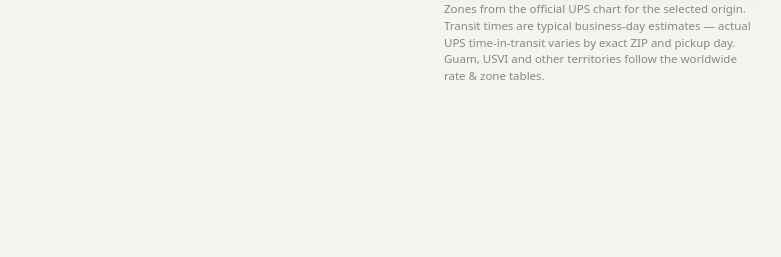
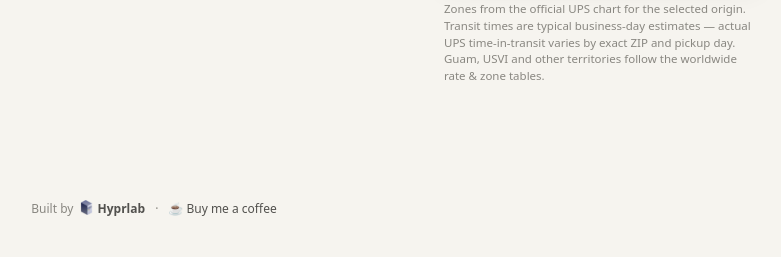
Before and after one commit to hyprlab/zonechart, a Flask app: page / in a window 1280 px wide. Shown: the part 543-800 px from the top of the page, without its empty margins (486-1267 px from the left). Run offline with Flask 3, Linux system fonts and the light colour scheme; data that the repository does not hold is empty; parts of the project's set-up code (start-up, migrations or seed data) failed here and were passed over.

Commit message:
Add Hyprlab branding footer; release 1.1.1
Unbranded variant lives on the 'unbranded' branch, published as
hyprlab/zonechart-unbranded.

Co-Authored-By: Claude Fable 5 <noreply@anthropic.com>

```diff
--- a/app/static/css/app.css
+++ b/app/static/css/app.css
@@ -484,6 +484,29 @@ body {
 .grid-legend span { display: flex; align-items: center; gap: 5px; }
 .cell-swatch { width: 10px; height: 10px; aspect-ratio: auto; }
 
+/* ---------- site footer ---------- */
+.site-footer {
+  margin-top: auto;
+  padding-top: 22px;
+  display: flex;
+  justify-content: center;
+  align-items: center;
+  gap: 10px;
+  font-size: 12px;
+  color: var(--muted);
+}
+.site-footer a {
+  color: var(--ink-2);
+  text-decoration: none;
+}
+.site-footer a:hover { color: var(--ink); text-decoration: underline; }
+.hyprlab-link { font-weight: 600; white-space: nowrap; }
+.hyprlab-mark {
+  width: 15px; height: 15px;
+  vertical-align: -2px;
+  margin: 0 4px 0 2px;
+}
+
 /* ---------- responsive ---------- */
 @media (max-width: 980px) {
   .layout { grid-template-columns: 1fr; }
--- a/app/templates/index.html
+++ b/app/templates/index.html
@@ -92,6 +92,15 @@
     </aside>
   </main>
 
+  <footer class="site-footer">
+    <span>Built by
+      <a class="hyprlab-link" href="https://hyprlab.co" target="_blank" rel="noopener">
+        <img class="hyprlab-mark" src="{{ url_for('static', filename='img/hyprlab.png') }}" alt="Hyprlab logo">Hyprlab</a>
+    </span>
+    <span aria-hidden="true">·</span>
+    <a href="https://buymeacoffee.com/hyprlab" target="_blank" rel="noopener">☕ Buy me a coffee</a>
+  </footer>
+
   <div class="table-drawer" id="table-drawer" hidden>
     <div class="table-drawer-head">
       <strong>Zone chart · full table</strong>
```
Also changed, not shown: CHANGELOG.md, README.md, app/static/img/hyprlab.png (added).
